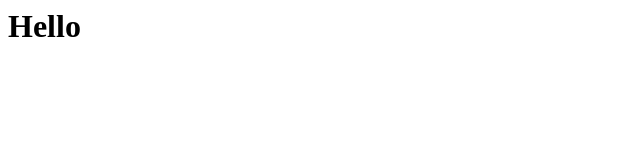
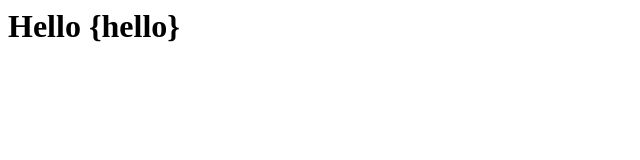
Before and after one commit to Chaithanya-2003/branching, a plain HTML site: page index.html in a window 1280 px wide. Shown: the whole page, without its empty margins (0-640 px from the left). Drawn offline with Linux system fonts and the light colour scheme.

Commit message:
added hello

```diff
--- a/index.html
+++ b/index.html
@@ -1 +1 @@
-<h1>Hello</h1>
+<h1>Hello {hello}</h1>
```
